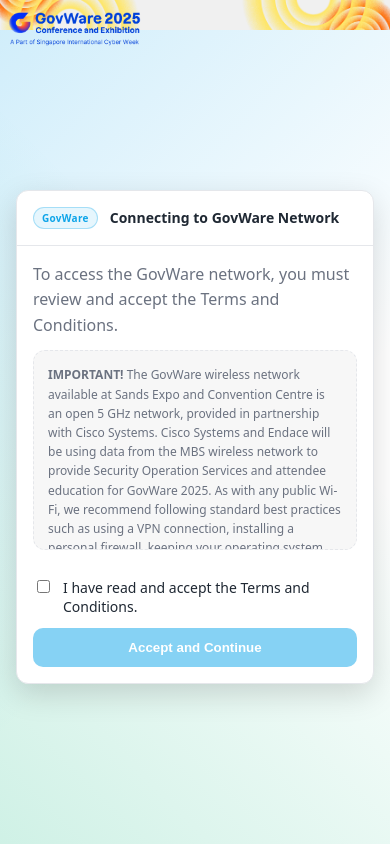
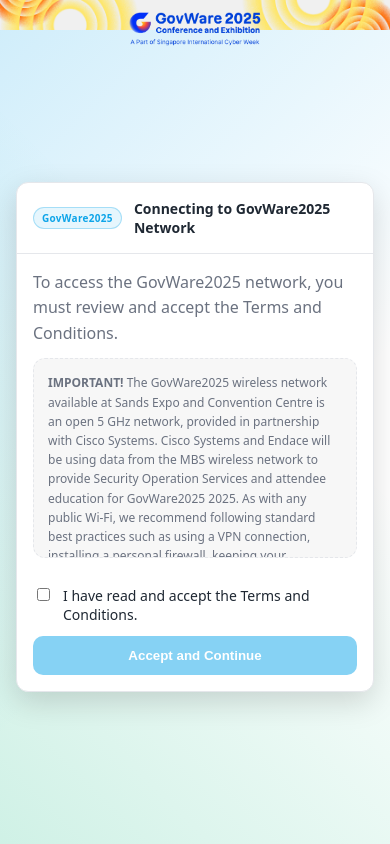
Before and after one commit to technicalnoodles/captive-portal, a website: page index.html in a window 390 px wide. Drawn offline with Linux system fonts and the light colour scheme.

Commit message:
update index images and verbage

```diff
--- a/index.html
+++ b/index.html
@@ -3,7 +3,7 @@
 <head>
   <meta charset="utf-8" />
   <meta name="viewport" content="width=device-width, initial-scale=1" />
-  <title>GovWare Network Access</title>
+  <title>GovWare2025 Network Access</title>
   <style>
     :root {
       color-scheme: light dark;
@@ -63,7 +63,8 @@
     .logo-overlay {
       position: absolute;
       top: 20px;
-      left: 20px;
+      left: 50%;
+      transform: translateX(-50%);
       height: 80px;
       width: auto;
       z-index: 10;
@@ -153,7 +154,6 @@
       .logo-overlay {
         height: 50px;
         top: 10px;
-        left: 10px;
       }
 
       .container {
@@ -191,7 +191,6 @@
       .logo-overlay {
         height: 40px;
         top: 8px;
-        left: 8px;
       }
 
       h1 {
@@ -211,22 +210,22 @@
 </head>
 <body>
   <div class="banner-wrapper">
-    <img src="imgs/GW25%20Splash%20Screen%20Background.png" alt="GovWare 2025 Banner" class="banner" />
-    <img src="imgs/GW%20+%20SICW%20Logo%20Lock-up%20Full%20Colour.png" alt="GovWare 2025 Logo" class="logo-overlay" />
+    <img src="imgs/GW25%20Splash%20Screen%20Background.png" alt="GovWare2025 2025 Banner" class="banner" />
+    <img src="imgs/GW%20+%20SICW%20Logo%20Lock-up%20Full%20Colour.png" alt="GovWare2025 2025 Logo" class="logo-overlay" />
   </div>
   <div class="container">
     <main class="card" role="main">
       <div class="header">
-      <span class="badge">GovWare</span>
-      <h1>Connecting to GovWare Network</h1>
+      <span class="badge">GovWare2025</span>
+      <h1>Connecting to GovWare2025 Network</h1>
     </div>
 
     <div class="content">
 
-      <p>To access the GovWare network, you must review and accept the Terms and Conditions.</p>
+      <p>To access the GovWare2025 network, you must review and accept the Terms and Conditions.</p>
       <div class="terms" aria-label="Terms and Conditions" tabindex="0">
-        <p><strong>IMPORTANT!</strong> The GovWare wireless network available at Sands Expo and Convention Centre is an open 5 GHz network, provided in partnership with Cisco Systems. Cisco Systems and Endace will be using data from the MBS wireless network to provide Security Operation Services and attendee education for GovWare 2025. As with any public Wi-Fi, we recommend following standard best practices such as using a VPN connection, installing a personal firewall, keeping your operating system updated, turning off your wireless adapter when not in use, and disabling ad-hoc (peer-to-peer) capabilities on your device.</p>
-        <p>By connecting to the GOVWARE wireless network, you are consenting all <a href="https://www.govware.sg/code-of-conduct">Terms & Conditions and Code of Conduct of GovWare Conference & Exhibition 2025</a> and our <a href="https://www.govware.sg/data-protection-and-privacy-notice">Data Protection and Privacy Notice</a>.</p>
+        <p><strong>IMPORTANT!</strong> The GovWare2025 wireless network available at Sands Expo and Convention Centre is an open 5 GHz network, provided in partnership with Cisco Systems. Cisco Systems and Endace will be using data from the MBS wireless network to provide Security Operation Services and attendee education for GovWare2025 2025. As with any public Wi-Fi, we recommend following standard best practices such as using a VPN connection, installing a personal firewall, keeping your operating system updated, turning off your wireless adapter when not in use, and disabling ad-hoc (peer-to-peer) capabilities on your device.</p>
+        <p>By connecting to the GovWare2025 wireless network, you are consenting all <a href="https://www.GovWare2025.sg/code-of-conduct">Terms & Conditions and Code of Conduct of GovWare2025 Conference & Exhibition 2025</a> and our <a href="https://www.GovWare2025.sg/data-protection-and-privacy-notice">Data Protection and Privacy Notice</a>.</p>
       </div>
     </div>
 
@@ -282,7 +281,7 @@
           keepalive: true
         }).catch(() => {})
           .finally(() => {
-            window.location.href = 'https://www.govware.sg/';
+            window.location.href = 'https://www.GovWare2025.sg/';
           });
       });
 
--- a/package.json
+++ b/package.json
@@ -6,7 +6,7 @@
   "main": "server-node.js",
   "scripts": {
     "start:node": "node server-node.js",
-    "start:server1": "node server1.js",
+    "start:server1": "node index.js",
     "start:python": "python3 server.py"
   },
   "dependencies": {
```
